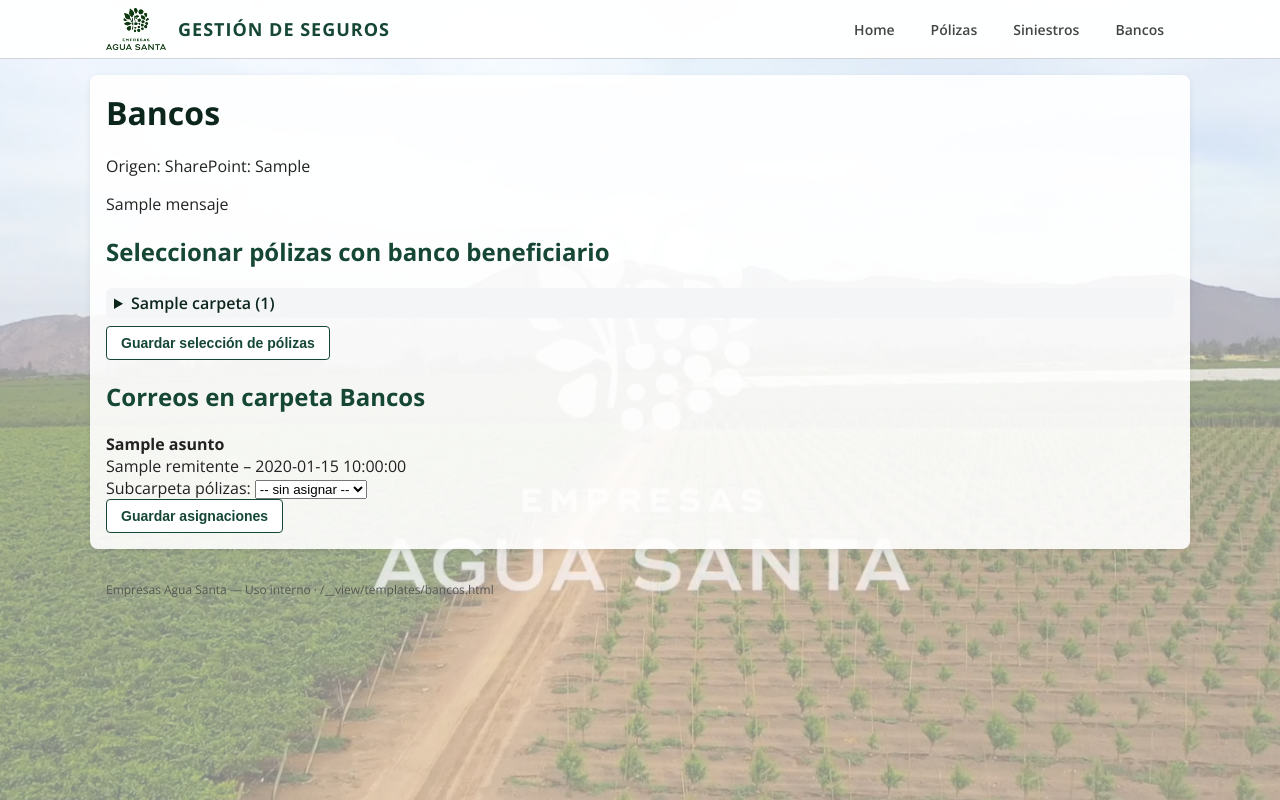
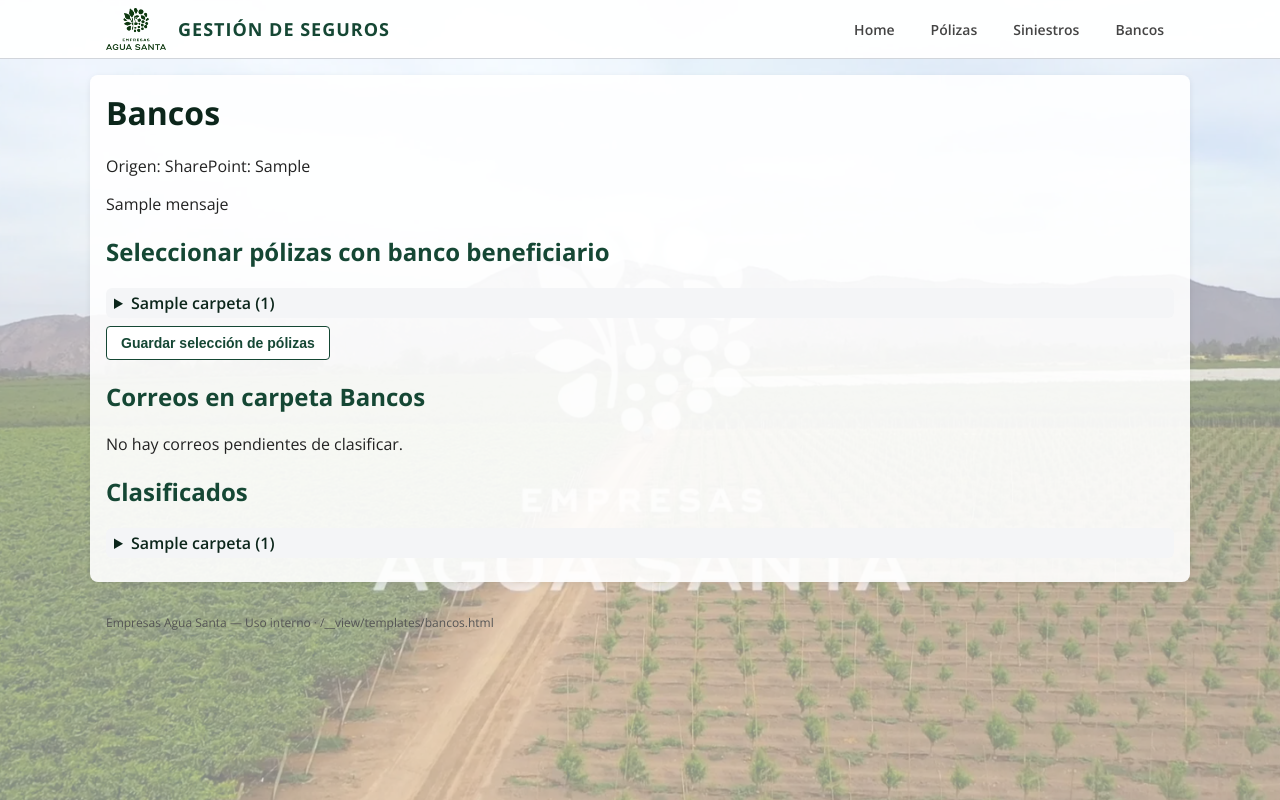
Before and after one commit to EdsonLazoAguaSanta/seguimiento_polizas, a FastAPI app: template templates/bancos.html in a window 1280 px wide. Run offline with FastAPI, Linux system fonts and the light colour scheme; the template is opened without the code that fills it: most values are stand-ins (such as "Sample title", 1, 10 or a date in 2020).

Commit message:
Update bancos.html

```diff
--- a/templates/bancos.html
+++ b/templates/bancos.html
@@ -10,6 +10,7 @@
     <div class="alert alert-warning">{{ mensaje }}</div>
   {% endif %}
 
+  <!-- Bloque: selección de pólizas con banco beneficiario -->
   <h2 class="h4 mt-4 mb-3">Seleccionar pólizas con banco beneficiario</h2>
   {% if carpetas %}
     <form method="post" action="/bancos">
@@ -21,7 +22,12 @@
             {% for doc in archivos %}
               <li>
                 <label>
-                  <input type="checkbox" name="seleccion" value="{{ doc.nombre }}">
+                  <input
+                    type="checkbox"
+                    name="seleccion"
+                    value="{{ doc.nombre }}"
+                    {% if polizas_benef_banco and (doc.nombre in polizas_benef_banco) %}checked{% endif %}
+                  >
                   {{ doc.nombre }}
                 </label>
               </li>
@@ -37,11 +43,33 @@
     <div class="alert alert-info">No hay pólizas para mostrar.</div>
   {% endif %}
 
+  <!-- Bloque: correos en carpeta Bancos (solo pendientes) -->
   <h2 class="h4 mt-5 mb-3">Correos en carpeta Bancos</h2>
-  {% if mails_bancos %}
+
+  {# IDs de correos ya clasificados #}
+  {% set ids_clasificados = [] %}
+  {% if correos_bancos_clasificados %}
+    {% for carpeta, mails in correos_bancos_clasificados.items() %}
+      {% for m in mails %}
+        {% if m.id is defined %}
+          {% set _ = ids_clasificados.append(m.id) %}
+        {% endif %}
+      {% endfor %}
+    {% endfor %}
+  {% endif %}
+
+  {# Lista de correos pendientes (no clasificados aún) #}
+  {% set mails_pendientes = [] %}
+  {% for mail in mails_bancos %}
+    {% if mail.id not in ids_clasificados %}
+      {% set _ = mails_pendientes.append(mail) %}
+    {% endif %}
+  {% endfor %}
+
+  {% if mails_pendientes %}
     <form method="post" action="/bancos">
       <input type="hidden" name="origen" value="mails">
-      {% for mail in mails_bancos %}
+      {% for mail in mails_pendientes %}
         <div class="mb-2 border rounded p-2">
           <div><strong>{{ mail.asunto }}</strong></div>
           <div class="text-muted">
@@ -49,13 +77,13 @@
           </div>
           <div class="mt-2">
             <label>Subcarpeta pólizas:</label>
-            <select name="mailcarpeta">
-                        <option value="">-- sin asignar --</option>
+            <select name="mail_carpeta">
+              <option value="">-- sin asignar --</option>
               {% for sub in subcarpetas_polizas %}
                 <option value="{{ sub }}">{{ sub }}</option>
               {% endfor %}
             </select>
-            <input type="hidden" name="mailid" value="{{ mail.id }}">
+            <input type="hidden" name="mail_id" value="{{ mail.id }}">
           </div>
         </div>
       {% endfor %}
@@ -65,8 +93,66 @@
     </form>
   {% else %}
     <div class="alert alert-info">
-      No se encontraron correos en la carpeta Bancos.
+      No hay correos pendientes de clasificar.
     </div>
+  {% endif %}
+
+  <!-- Bloque: Clasificados (PDFs + Correos) -->
+  <h2 class="h5 mt-5 mb-3">Clasificados</h2>
+
+  {% set clasificados_por_carpeta = {} %}
+
+  {# Correos clasificados #}
+  {% if correos_bancos_clasificados %}
+    {% for carpeta, mails in correos_bancos_clasificados.items() %}
+      {% if clasificados_por_carpeta.get(carpeta) is none %}
+        {% set _ = clasificados_por_carpeta.update({carpeta: []}) %}
+      {% endif %}
+      {% for m in mails %}
+        {% set _ = clasificados_por_carpeta[carpeta].append({
+          'tipo': 'correo',
+          'asunto': m.asunto,
+          'remitente': m.remitente,
+          'fecha': m.fecha
+        }) %}
+      {% endfor %}
+    {% endfor %}
+  {% endif %}
+
+  {# PDFs clasificados (polizas_benef_banco es una lista de nombres) #}
+  {% if polizas_benef_banco and carpetas %}
+    {% for carpeta, archivos in carpetas.items() %}
+      {% for doc in archivos %}
+        {% if doc.nombre in polizas_benef_banco %}
+          {% if clasificados_por_carpeta.get(carpeta) is none %}
+            {% set _ = clasificados_por_carpeta.update({carpeta: []}) %}
+          {% endif %}
+          {% set _ = clasificados_por_carpeta[carpeta].append({
+            'tipo': 'pdf',
+            'nombre': doc.nombre
+          }) %}
+        {% endif %}
+      {% endfor %}
+    {% endfor %}
+  {% endif %}
+
+  {% if clasificados_por_carpeta %}
+    {% for carpeta, archivos in clasificados_por_carpeta.items() %}
+      <details class="mb-2">
+        <summary>{{ carpeta }} ({{ archivos|length }})</summary>
+        <ul class="mt-2">
+          {% for archivo in archivos %}
+            {% if archivo.tipo == 'pdf' %}
+              <li>📄 <strong>PDF:</strong> {{ archivo.nombre }}</li>
+            {% else %}
+              <li>✉️ <strong>{{ archivo.asunto }}</strong> — {{ archivo.remitente }} ({{ archivo.fecha }})</li>
+            {% endif %}
+          {% endfor %}
+        </ul>
+      </details>
+    {% endfor %}
+  {% else %}
+    <div class="text-muted">Aún no hay archivos clasificados.</div>
   {% endif %}
 </div>
 {% endblock %}
```
